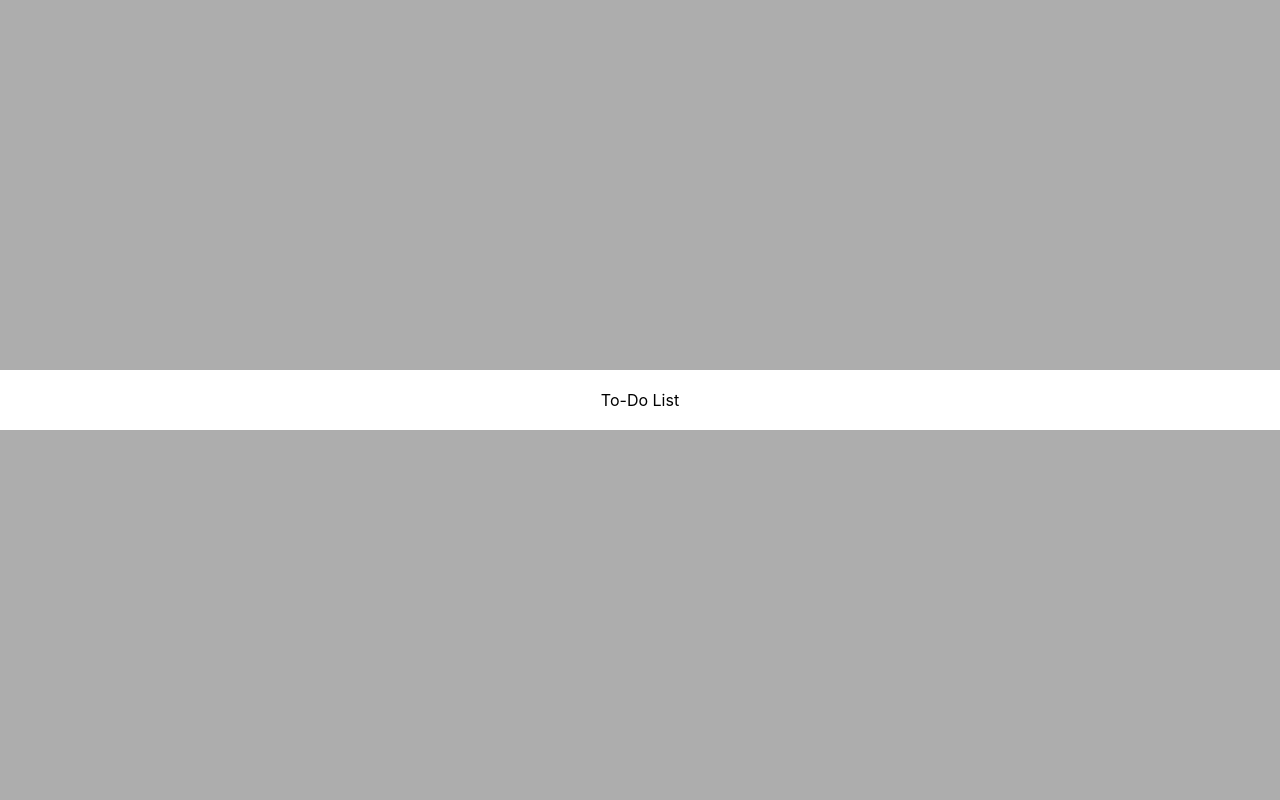
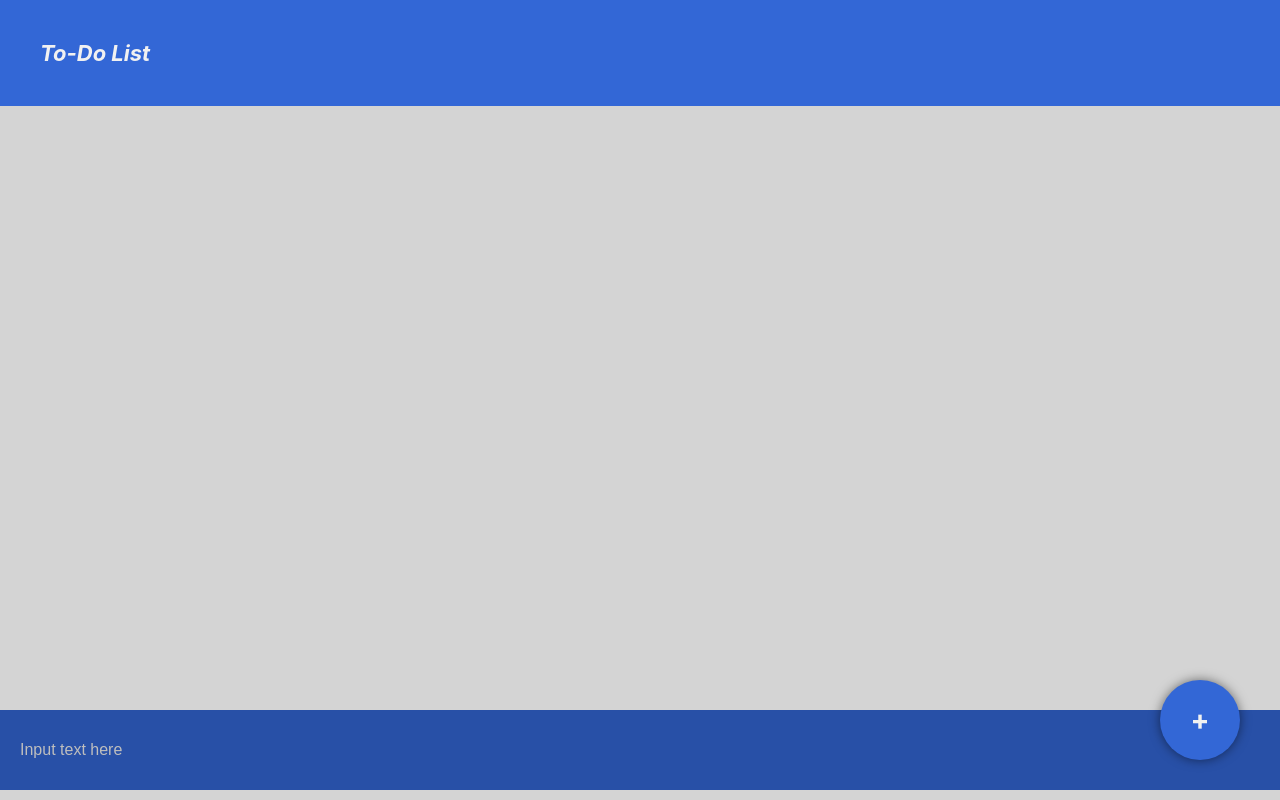
Before and after one commit to akindoju/notes, a React (Create React App) app: page / in a window 1280 px wide. Built offline with nearby package versions, Linux system fonts and the light colour scheme.

Commit message:
Styled page

```diff
--- a/src/App.css
+++ b/src/App.css
@@ -1,21 +1,93 @@
-.App {
-  background-color: rgb(173, 173, 173);
-  display: flex;
-  align-items: center;
-  justify-content: center;
-  position: absolute;
-  top: 0;
-  left: 0;
+* {
+  margin: 0px;
+  box-sizing: border-box;
+}
+
+html,
+body {
   width: 100%;
   height: 100%;
 }
 
+body {
+  background: rgb(212, 212, 212);
+}
+
+#root {
+  width: 100%;
+  height: 100%;
+}
+
+.App {
+  padding-bottom: 80px;
+}
+
 .header {
-  background-color: white;
-  padding: 20px;
+  font-size: 22px;
+  font-weight: bold;
+  font-style: italic;
+  color: #f1f1f1;
+  background: #3367d6;
+  padding: 40px;
+}
+
+.note {
+  color: #adadad;
+  padding: 40px;
+  margin: 20px;
+  background: #fff;
+  border: solid 1px #e9e9e9;
+  cursor: pointer;
+  box-shadow: 0px 0px 14px 0px rgba(0, 0, 0, 0.1);
+  -webkit-box-shadow: 0px 0px 14px 0px rgba(0, 0, 0, 0.1);
+  -moz-box-shadow: 0px 0px 14px 0px rgba(0, 0, 0, 0.1);
+  transition: 0.2s ease;
+}
+
+.note:hover {
+  transform: scale(1.02);
+}
+
+.btn {
+  position: fixed;
+  z-index: 1;
+  right: 40px;
+  bottom: 40px;
+  width: 80px;
+  height: 80px;
+  border-radius: 100%;
+  text-align: center;
+  line-height: 80px;
+  font-size: 28px;
+  font-weight: bold;
+  color: #f1f1f1;
+  background: #3367d6;
+  cursor: pointer;
+  box-shadow: 0px 0px 11px 0px rgba(0, 0, 0, 0.5);
+  -webkit-box-shadow: 0px 0px 11px 0px rgba(0, 0, 0, 0.5);
+  -moz-box-shadow: 0px 0px 11px 0px rgba(0, 0, 0, 0.5);
+  transition: transform 0.6s ease;
+}
+
+.btn:hover {
+  transform: scale(1.1);
+}
+
+.input {
+  position: fixed;
+  bottom: 0;
   width: 100%;
-  display: flex;
-  align-items: center;
-  justify-content: center;
-  position: absolute;
+  height: 80px;
+  padding: 0 20px;
+  line-height: 80px;
+  border: none;
+  outline: none;
+  background: #2850a7;
+  font-size: 16px;
+  color: #f1f1f1;
+  margin-bottom: 10px;
 }
+
+.input::placeholder {
+  color: rgb(190, 190, 190);
+}
--- a/src/App.js
+++ b/src/App.js
@@ -9,10 +9,24 @@ class App extends Component {
     };
   }
 
+  updateInput = (inputText) => {
+    this.setState({ inputText: inputText.target.value });
+  };
+
   render() {
+    // let { inputText } = this.state;
     return (
       <div className="App">
-        <header className="header">To-Do List</header>
+        <div className="header">To-Do List</div>
+        <div className="btn">+</div>
+        <input
+          type="text"
+          // ref={(input) => (inputText = input)}
+          className="input"
+          value={this.state.inputText}
+          onChange={(inputText) => this.updateInput(inputText)}
+          placeholder="Input text here"
+        />
       </div>
     );
   }
```
Also changed, not shown: 1 other file (tests, documents, lock files or other folders).
